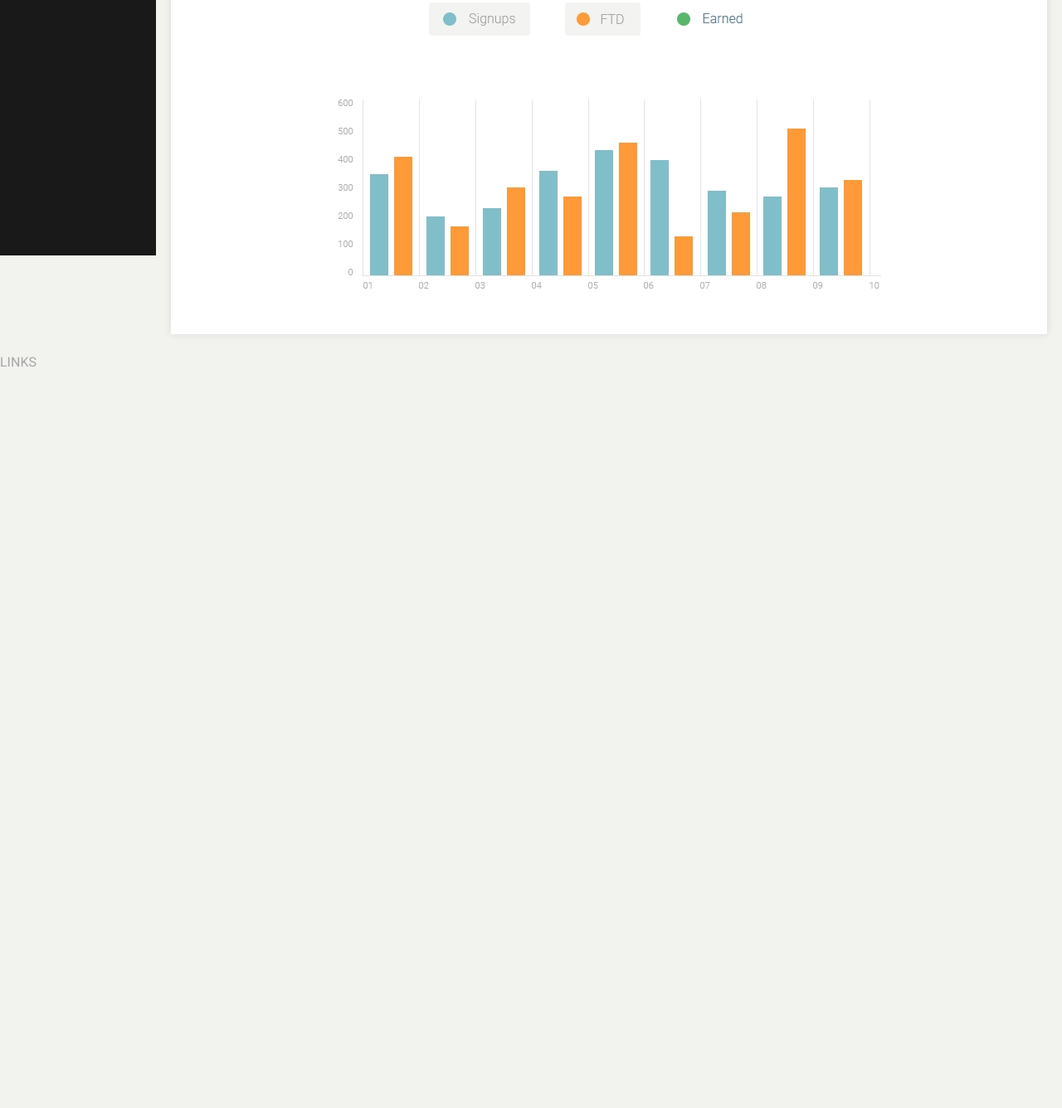
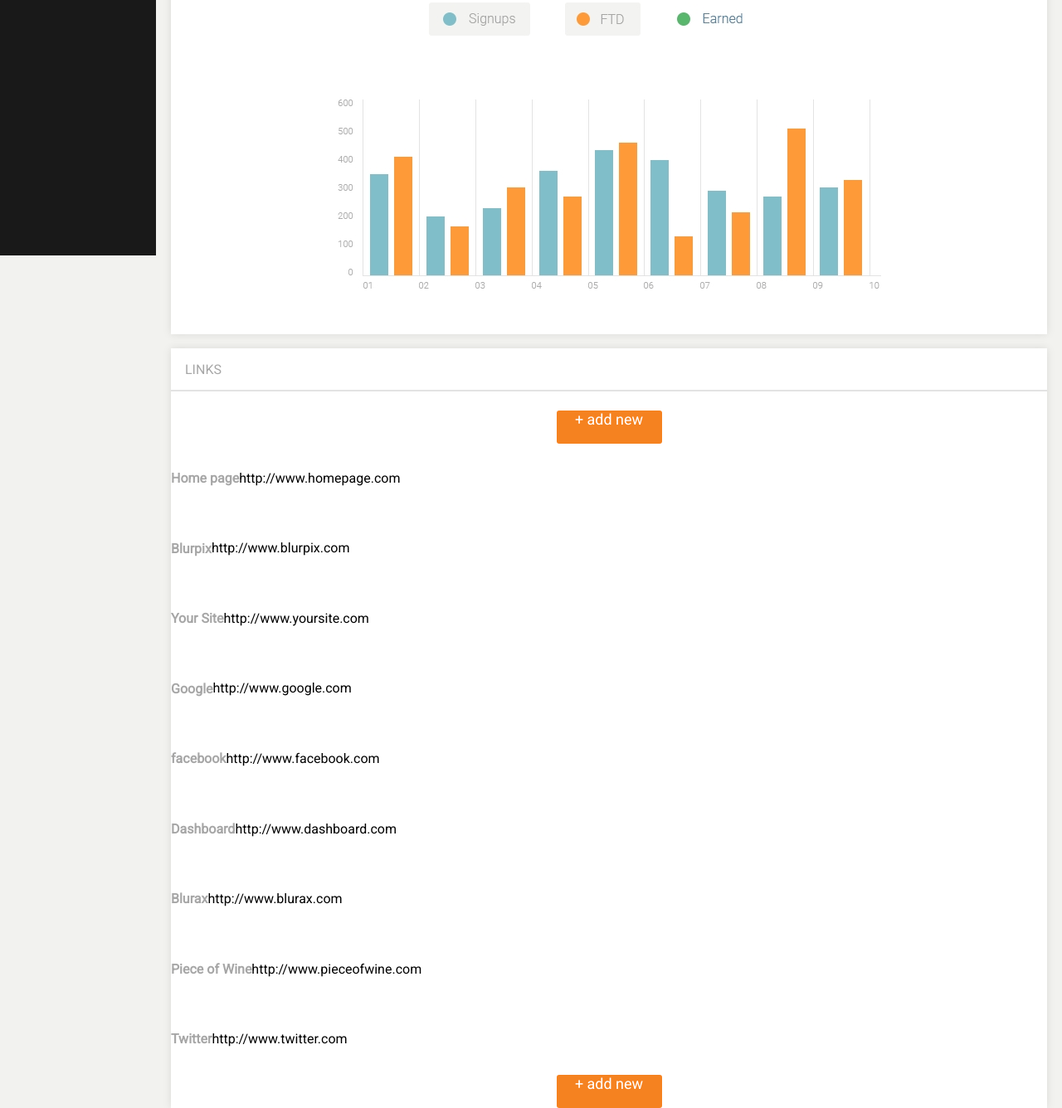
Before and after one commit to wyrwat/dashboard, a website: page index.html in a window 1280 px wide. Shown: the part 492-1828 px from the top of the page at 83% size. Before the commit the page ends 963 px from the top, so only its background shows below. Drawn offline with Linux system fonts and the light colour scheme.

Commit message:
Add link section

```diff
--- a/index.html
+++ b/index.html
@@ -175,9 +175,9 @@
             <div class="vertical-line"></div>
         </div>
     </section>
-    <section class="general-statistics ">
-        <div class="general-statistics-container">
-            <div class="general-statistics-header">
+    <section class="general-statistics">
+        <div class="section-container">
+            <div class="section-header">
                 <h2>general statistics</h2>
             </div>
             <div class="date-period flex-container">
@@ -243,9 +243,57 @@
         </div>
     </section>
     <section class="links">
-        <div class="links-container">
-            <div class="links-header">
+        <div class="section-container">
+            <div class="section-header">
                     <h2>links</h2>
+            </div>
+            <div class="button-container flex-container">
+                <button class="btn btn-add btn-add-1 flex-container">
+                    + add new
+                </button>
+            </div>
+            <div class="links-container flex-container">
+                <div class="link-row flex-container">
+                    <h4>Home page</h4>
+                    <a>http://www.homepage.com</a>
+                </div>
+                <div class="link-row flex-container">
+                    <h4>Blurpix</h4>
+                    <a>http://www.blurpix.com</a>
+                </div>
+                <div class="link-row flex-container">
+                    <h4>Your Site</h4>
+                    <a>http://www.yoursite.com</a>
+                </div>
+                <div class="link-row flex-container">
+                    <h4>Google</h4>
+                    <a>http://www.google.com</a>
+                </div>
+                <div class="link-row flex-container">
+                    <h4>facebook</h4>
+                    <a>http://www.facebook.com</a>
+                </div>
+                <div class="link-row flex-container">
+                    <h4>Dashboard</h4>
+                    <a>http://www.dashboard.com</a>
+                </div>
+                <div class="link-row flex-container">
+                    <h4>Blurax</h4>
+                    <a>http://www.blurax.com</a>
+                </div>
+                <div class="link-row flex-container">
+                    <h4>Piece of Wine</h4>
+                    <a>http://www.pieceofwine.com</a>
+                </div>
+                <div class="link-row flex-container">
+                    <h4>Twitter</h4>
+                    <a>http://www.twitter.com</a>
+                </div>
+            </div>
+            <div class="button-container flex-container">
+                <button class="btn btn-add btn-add-2 flex-container">
+                    + add new
+                </button>
             </div>
         </div>
     </section>
--- a/sass/components/_button.scss
+++ b/sass/components/_button.scss
@@ -2,17 +2,27 @@
     background-color: $elemnt-background;
     border-radius: 3px;
     border: none;
+    justify-content: center;
+    align-content: center;
 }
 
 .btn-date {
     width: 41px;
     height: 41px;
     margin-top: -3px;
-    justify-content: center;
-    align-content: center;
+
         svg {
             width: 15px;
             height: 15px;
             fill: $main-background;
         }
 }
+
+.btn-add {
+    width: 127px;
+    height: 40px;
+    color: $main-background;
+    font-family: $main-font;
+    font-size: 18px;
+    font-weight: 300;
+}
--- /dev/null
+++ b/sass/components/_linkContainer.scss
@@ -0,0 +1,7 @@
+.links-container {
+    flex-direction: column;
+    .link-row {
+        //flex-wrap: nowrap;
+        align-items: center;
+    }
+}
--- a/sass/components/_generalStatisticsHeader.scss
+++ b/sass/components/_sectionHeader.scss
@@ -1,4 +1,4 @@
-.general-statistics-header {
+.section-header {
     border-bottom: solid 2px $borders;
     h2 {
         margin: {
--- a/sass/layout/_generalStatistics.scss
+++ b/sass/layout/_generalStatistics.scss
@@ -1,7 +1,7 @@
-.general-statistics {
 
 
-    .general-statistics-container {
+
+    .section-container {
         box-shadow: 0 0 10px rgba(0, 0, 0, 0.1);
         background-color: $main-background;
         margin: {
@@ -12,4 +12,3 @@
 
 
     }
-}
--- /dev/null
+++ b/sass/layout/_link.scss
@@ -0,0 +1,11 @@
+.links {
+
+    .button-container {
+        justify-content: center;
+
+        .btn-add-1 {
+            margin-top: 23px;
+        }
+    }
+
+}
--- a/sass/style.scss
+++ b/sass/style.scss
@@ -17,8 +17,10 @@
 @import "components/verticalLine";
 @import "components/link";
 @import "layout/generalStatistics";
-@import "components/generalStatisticsHeader";
+@import "components/sectionHeader";
 @import "components/datePeriod";
 @import "components/table";
 @import "components/chart";
 @import "components/button";
+@import "layout/link";
+@import "components/linkContainer";
```
Also changed, not shown: css/style.css, css/style.prefixed.css, 2 other files.
